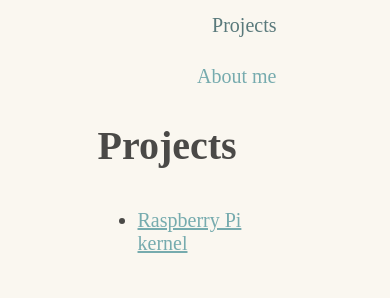
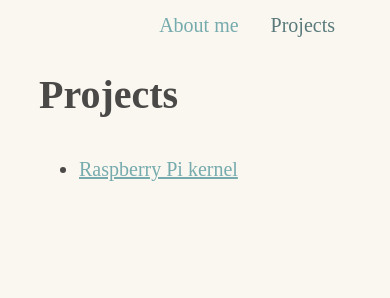
Before and after one commit to mathieuvllm/mathieuvllm.github.io, a plain HTML site: page index.html in a window 390 px wide. Drawn offline with Linux system fonts and the light colour scheme.

Commit message:
testing stuff

```diff
--- a/styles/style.css
+++ b/styles/style.css
@@ -9,6 +9,14 @@ body {
   width: 50vw;
   margin: 0 auto;
   padding: 0 20px 20px 20px;
+}
+
+@media screen and (max-width: 1024px) {
+  body {
+    width: 80vw;
+    margin: 0 auto;
+    padding: 0 20px 20px 20px;
+  }
 }
 
 h1 {
@@ -29,9 +37,8 @@ ul.bar {
   margin: 0;
   padding: 0;
   overflow: hidden;
-  position: sticky;
+  position: static;
   top: 0;
-  width: 50vw;
 }
 
 ul li.bar {
```
